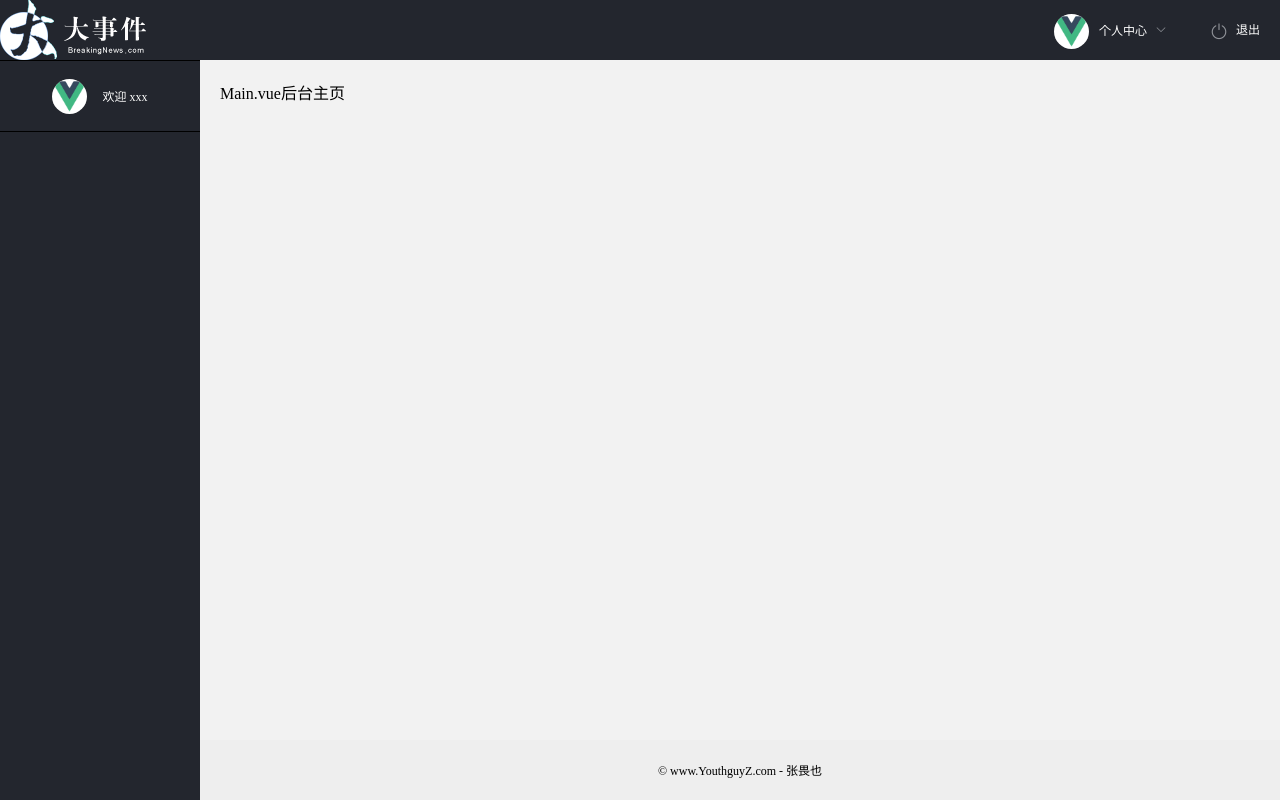
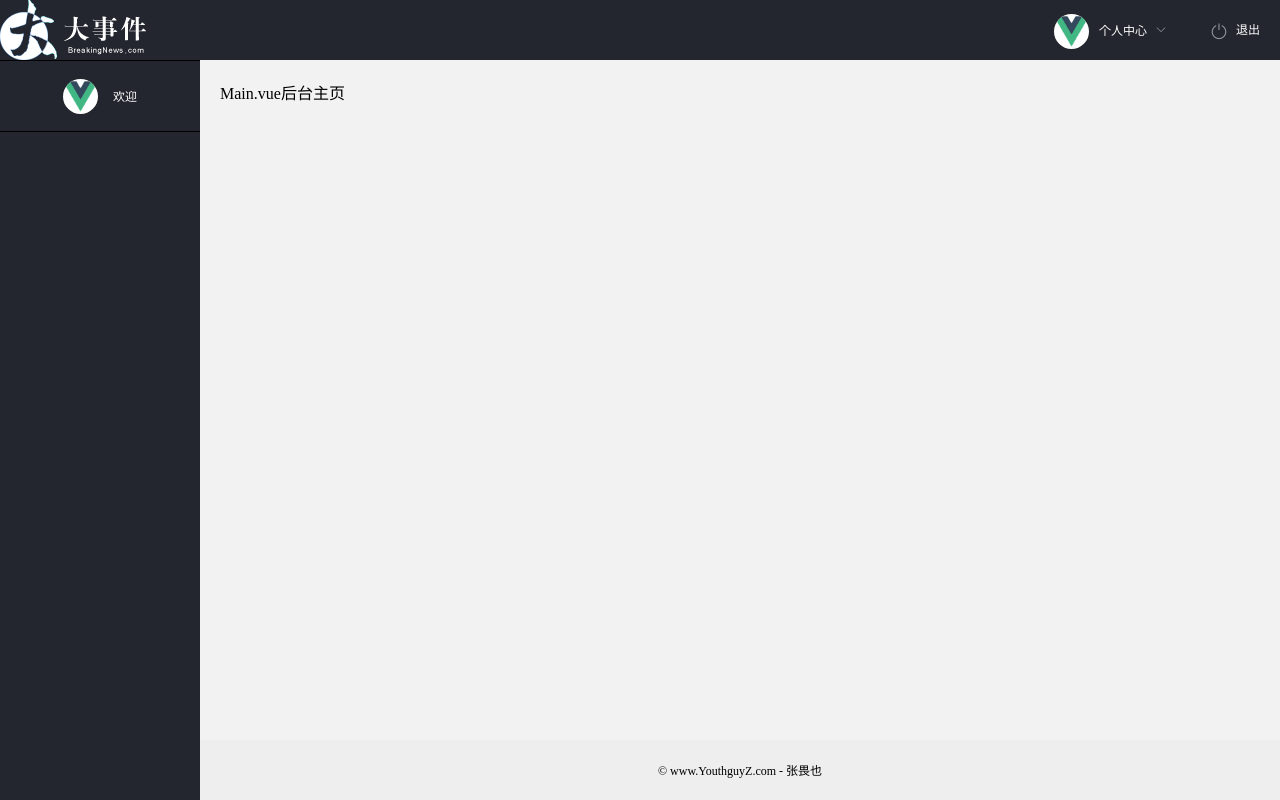
Before and after one commit to YouthguyZ/Event, a Vue app: page /#/ in a window 1280 px wide. Built offline with nearby package versions, Linux system fonts and the light colour scheme; no server answers.

Commit message:
:rocket: 渲染信息数据

```diff
--- a/src/views/Main/Main.vue
+++ b/src/views/Main/Main.vue
@@ -15,7 +15,8 @@
         <el-submenu index="1">
           <template slot="title">
             <!-- 头像 -->
-            <img src="../../assets/logo.png" alt="" class="avatar" />
+            <img v-if="userInfo.user_pic" :src="userInfo.user_pic" alt="" class="avatar"/>
+            <img v-else src="../../assets/logo.png" alt="" class="avatar" />
             <span>个人中心</span>
           </template>
           <el-menu-item index="1-1"><i class="el-icon-s-operation"></i>基本资料</el-menu-item>
@@ -30,8 +31,9 @@
       <!-- 左侧边栏区域 -->
       <el-aside width="200px">
         <div class="user-box">
-          <img src="../../assets/logo.png" alt="" />
-          <span>欢迎 xxx</span>
+          <img v-if="userInfo.user_pic" :src="userInfo.user_pic" alt="" />
+          <img v-else src="../../assets/logo.png" alt="" />
+          <span>欢迎 {{userInfo.nickname||userInfo.username}}</span>
         </div>
       </el-aside>
       <el-container>
@@ -47,6 +49,8 @@
 </template>
 
 <script>
+// 使用辅助函数 便捷使用拿数据
+import { mapState } from 'vuex'
 export default {
   name: 'Main',
   methods: {
@@ -62,6 +66,10 @@ export default {
       }).catch(() => {
       })
     }
+  },
+  computed: {
+    // 辅助函数 mapstate/mapgetters 再 computed 里使用
+    ...mapState('user', ['userInfo'])
   },
   created() {
     // 页面渲染发请求拿数据
```
